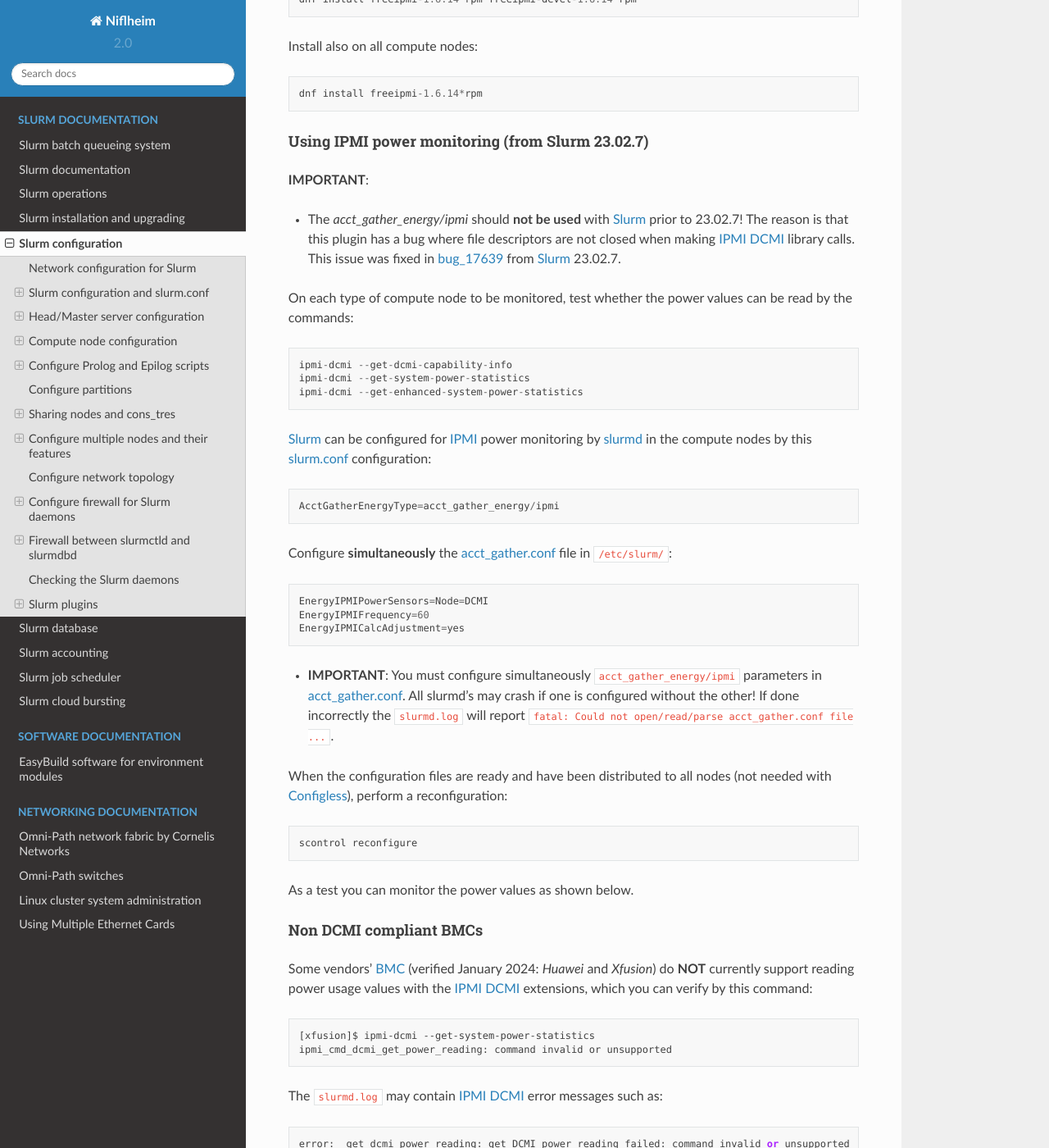
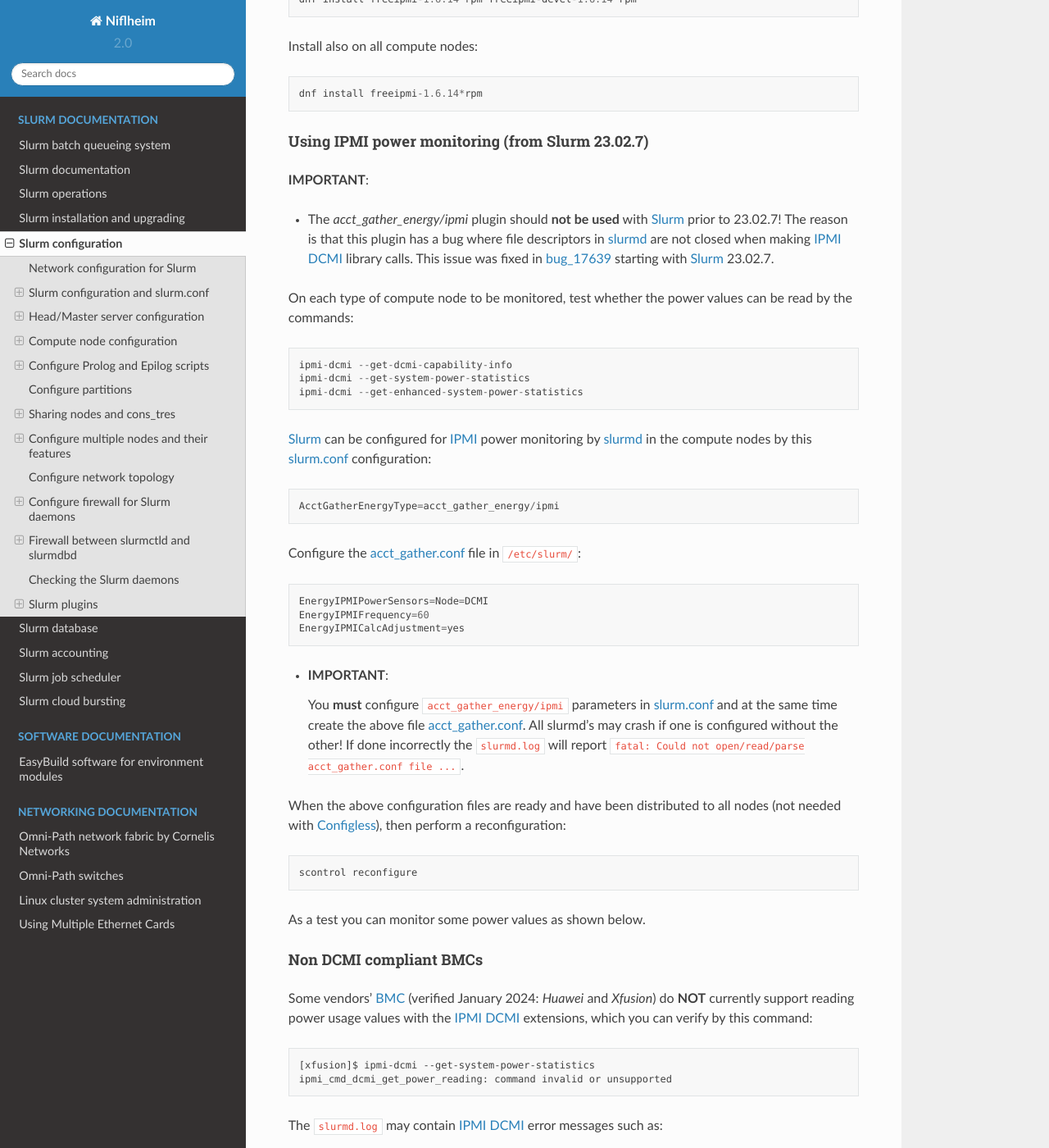
Before and after one commit to OleHolmNielsen/Niflheim_system, a Sphinx documentation site: the page built from docs/Slurm_configuration.rst, in a window 1280 px wide and 1400 px high, scrolled down 19057 px. Shown: the whole window at 82% size. Built offline with Sphinx 7.4.7 and the Read the Docs theme 2.0.0, drawn with Linux system fonts in a browser that asks for light colours.

Commit message:
Minor edit

```diff
--- a/docs/Slurm_configuration.rst
+++ b/docs/Slurm_configuration.rst
@@ -781,9 +781,9 @@
 
 **IMPORTANT**:
 
-* The *acct_gather_energy/ipmi* should **not be used** with Slurm_ prior to 23.02.7!
-  The reason is that this plugin has a bug where file descriptors are not closed when making IPMI_ DCMI_ library calls.
-  This issue was fixed in bug_17639_ from Slurm_ 23.02.7.
+* The *acct_gather_energy/ipmi* plugin should **not be used** with Slurm_ prior to 23.02.7!
+  The reason is that this plugin has a bug where file descriptors in slurmd_ are not closed when making IPMI_ DCMI_ library calls.
+  This issue was fixed in bug_17639_ starting with Slurm_ 23.02.7.
 
 On each type of compute node to be monitored, test whether the power values can be read by the commands::
 
@@ -795,23 +795,25 @@
 
   AcctGatherEnergyType=acct_gather_energy/ipmi
 
-Configure **simultaneously** the acct_gather.conf_ file in ``/etc/slurm/``::
+Configure the acct_gather.conf_ file in ``/etc/slurm/``::
 
   EnergyIPMIPowerSensors=Node=DCMI
   EnergyIPMIFrequency=60
   EnergyIPMICalcAdjustment=yes
 
 * **IMPORTANT**:
-  You must configure simultaneously ``acct_gather_energy/ipmi`` parameters in acct_gather.conf_.
+
+  You **must** configure ``acct_gather_energy/ipmi`` parameters in slurm.conf_
+  and at the same time create the above file acct_gather.conf_.
   All slurmd's may crash if one is configured without the other!
   If done incorrectly the ``slurmd.log`` will report ``fatal: Could not open/read/parse acct_gather.conf file ...``.
 
-When the configuration files are ready and have been distributed to all nodes (not needed with Configless_),
-perform a reconfiguration::
+When the above configuration files are ready and have been distributed to all nodes (not needed with Configless_),
+then perform a reconfiguration::
 
   scontrol reconfigure
 
-As a test you can monitor the power values as shown below.
+As a test you can monitor some power values as shown below.
 
 .. _DCMI: https://www.gnu.org/software/freeipmi/manpages/man8/ipmi-dcmi.8.html
 .. _FreeIPMI: https://www.gnu.org/software/freeipmi/
```
